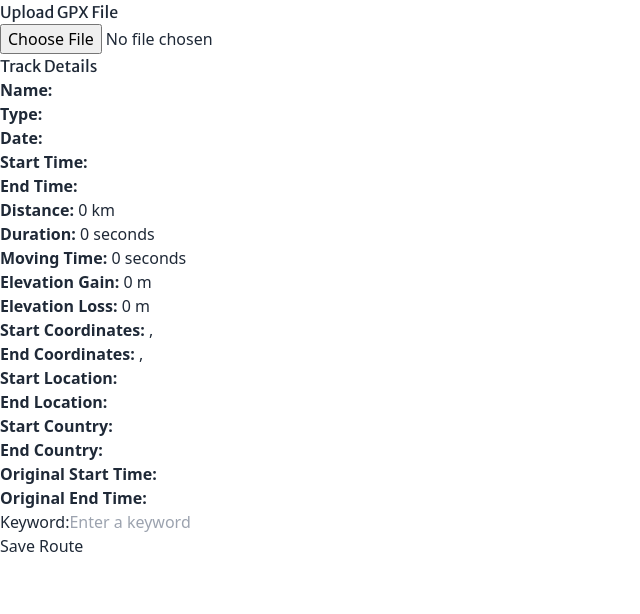
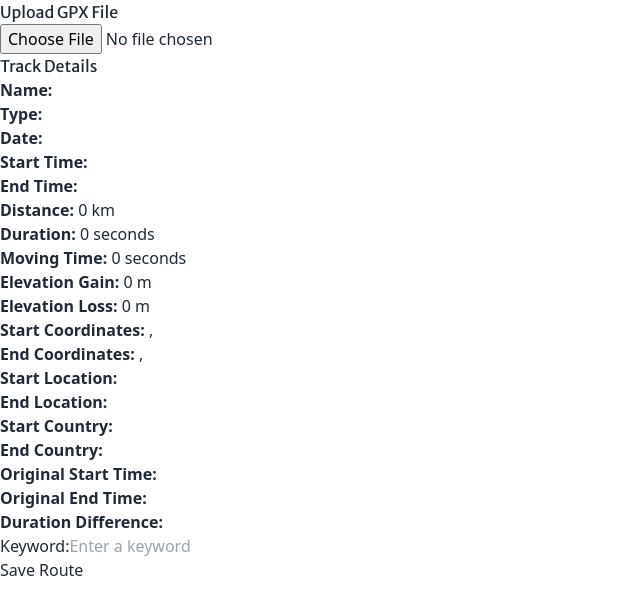
Before and after one commit to MichiMauch/trekko_v2, a Next.js app: page /admin in a window 1280 px wide. Shown: the top 614 px of the page, without its empty margins (0-640 px from the left). Built offline with nearby package versions, Linux system fonts and the light colour scheme.

Commit message:
fix admin

```diff
--- a/pages/admin/index.js
+++ b/pages/admin/index.js
@@ -21,6 +21,7 @@ const AdminPage = () => {
   const [waypoints, setWaypoints] = useState([]);
   const [originalStartTime, setOriginalStartTime] = useState(''); // Original-Startzeit
   const [originalEndTime, setOriginalEndTime] = useState(''); // Original-Endzeit
+  const [originalDuration, setOriginalDuration] = useState(''); // Original-Dauer
   const [isLocationFetched, setIsLocationFetched] = useState(false);
   const [isSaving, setIsSaving] = useState(false); // Status der Speicherung
   const [keyword, setKeyword] = useState(''); // State für das Stichwort
@@ -249,6 +250,7 @@ const AdminPage = () => {
         <p><strong>End Country:</strong> {endLocation.countryCode2}</p>
         <p><strong>Original Start Time:</strong> {originalStartTime}</p>
         <p><strong>Original End Time:</strong> {originalEndTime}</p>
+        <p><strong>Duration Difference:</strong> {originalDuration}</p>
         <div>
           <label htmlFor="keyword">Keyword:</label>
           <input
```
